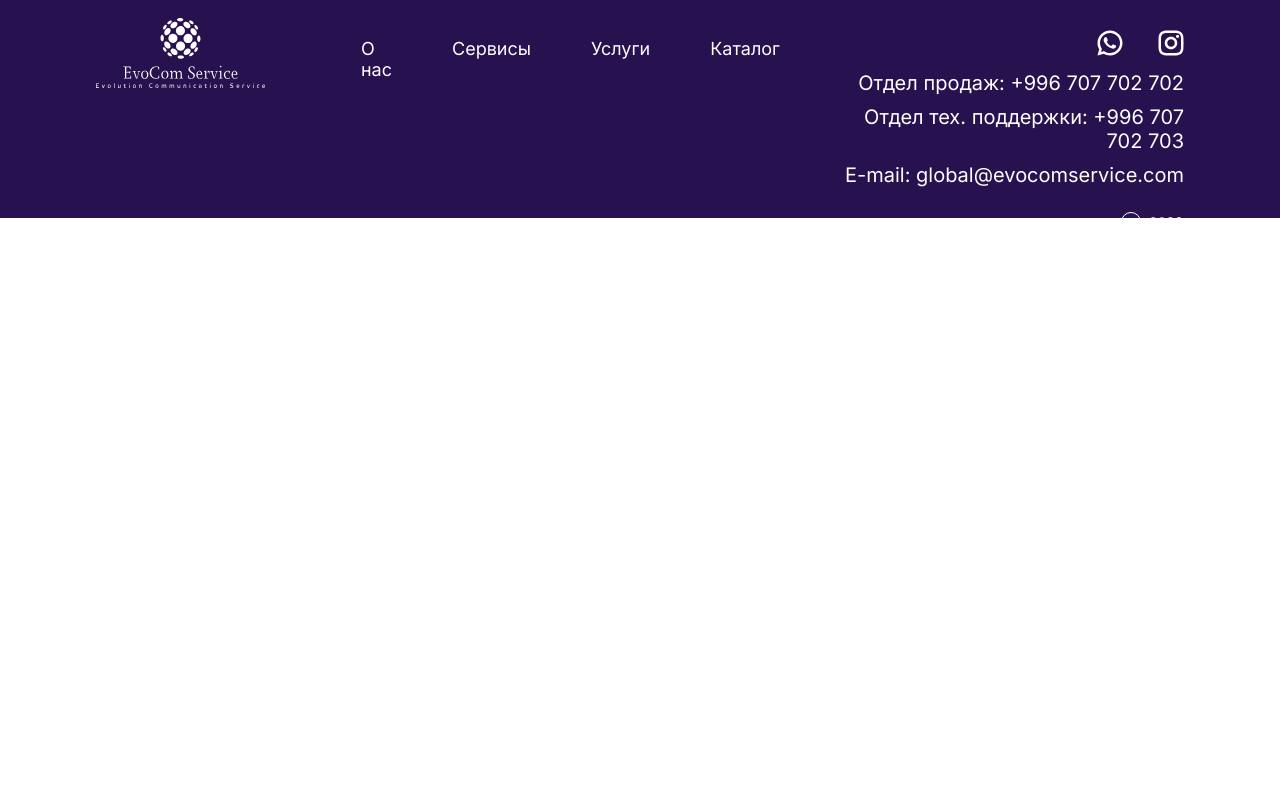
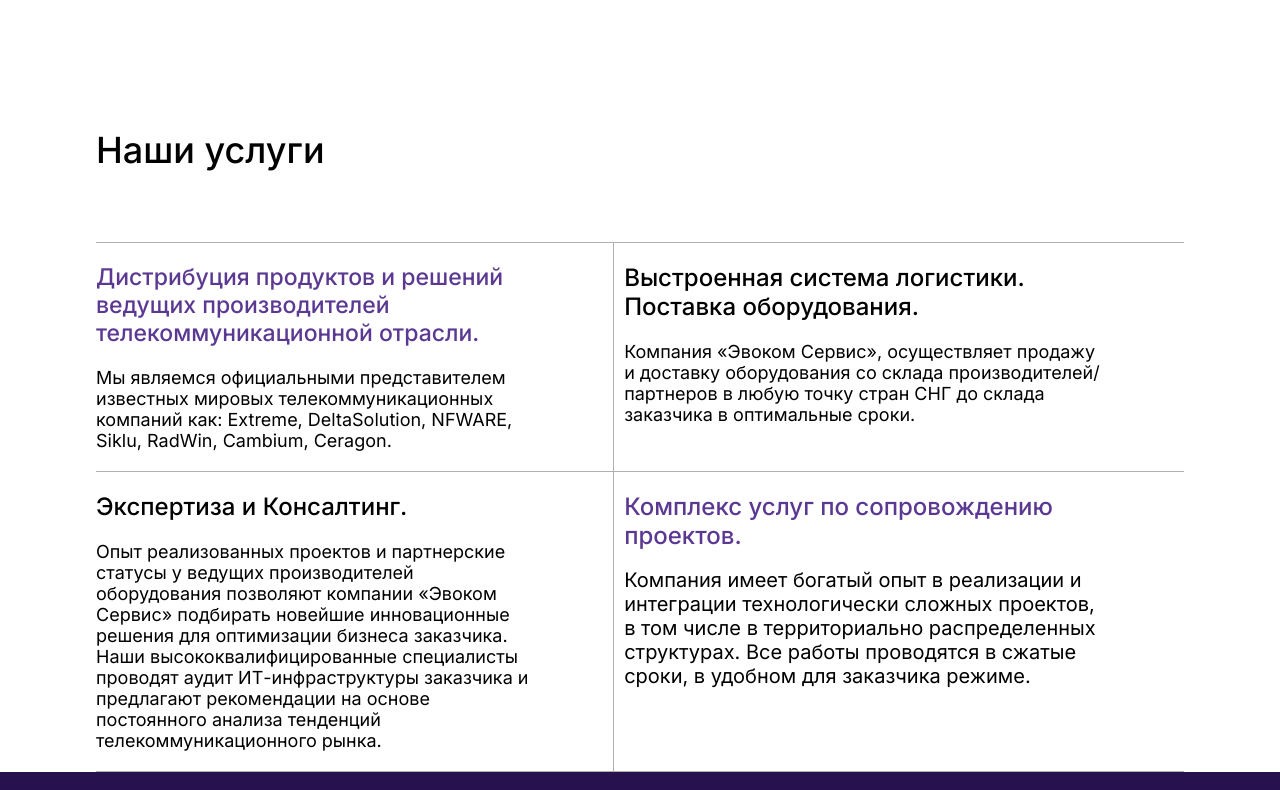
Before and after one commit to Bonecide/EvoCom, a React (Create React App) app: page / in a window 1280 px wide. Shown: the part 1360-2150 px from the top of the page. Before the commit the page ends 1592 px from the top, so only its background shows below. Built offline with nearby package versions, Linux system fonts and the light colour scheme.

Commit message:
finished Amenits

```diff
--- a/src/App.js
+++ b/src/App.js
@@ -3,6 +3,7 @@ import './App.css';
 import Footer from './Components/Footer/Footer';
 import Header from './Components/Header/Header';
 import AboutUs from './Section/AboutUs/AboutUs';
+import Amenits from './Section/Amenits/Amenits';
 import Evocom from './Section/EvoCom/Evocom';
 
 function App() {
@@ -13,6 +14,7 @@ function App() {
         <div className='MAIN_IMAGE_WRAPPER'>
         <Evocom/>
         <AboutUs/>
+        <Amenits/>
         <Footer/>
         </div>
     </div>
--- a/src/Components/Footer/Footer.jsx
+++ b/src/Components/Footer/Footer.jsx
@@ -7,7 +7,7 @@ export default function Footer (){
     <footer className="footer">
       <div className='footer_container'>
         <div className='block_logo'>
-          <a href="#">
+          <a href="#Evocom">
             <img className="logo" src={'img/logo.svg'} alt="EvoCom" />
           </a>
         </div>
--- a/src/Section/AboutUs/AboutUs.scss
+++ b/src/Section/AboutUs/AboutUs.scss
@@ -10,7 +10,7 @@
     color: #222121;
 }
 .AboutUs_text_container {
-    width: 50%;
+    width: 45%;
     display: flex;
     flex-direction: column;
     gap: 20px;
--- /dev/null
+++ b/src/Section/Amenits/Amenits.jsx
@@ -0,0 +1,49 @@
+import './Amenits.scss'
+export default function Amenits() {
+
+    return (
+        <div id="Amenit">
+            <div className="container">
+                <h2 className='Amenits_headline'>Наши услуги</h2>
+                <div className="Amenits" >
+
+                    <div className="Amenits_first_row">
+                      <div className='Amenits_borders_first'>
+                        <div className='Amenits_first_row_first_block'>
+                                <h3>Дистрибуция продуктов и решений ведущих производителей телекоммуникационной отрасли.</h3>
+                                <p>Мы являемся официальными представителем известных мировых телекоммуникационных компаний как: Extreme, DeltaSolution, NFWARE, Siklu, RadWin, Cambium, Ceragon. </p>
+                        </div>
+                      </div>
+                     <div className='Amenits_borders'>
+                        <div className='Amenits_first_row_second_block'>
+                                <h3>Выстроенная система логистики. Поставка оборудования.</h3>
+                                <p>Компания «Эвоком Сервис», осуществляет продажу и доставку оборудования со склада производителей/партнеров в любую точку стран СНГ до склада заказчика в оптимальные сроки. </p>
+                        </div>
+                     </div>
+                    </div>
+                    <div className="Amenits_second_row">
+                       <div className='Amenits_borders_first'>
+                        <div className='Amenits_second_row_first_block'>
+                                <h3>Экспертиза и Консалтинг.</h3>
+                                <p>Опыт реализованных проектов и партнерские статусы у ведущих производителей оборудования позволяют компании «Эвоком Сервис» подбирать новейшие инновационные решения для оптимизации бизнеса заказчика.
+                                    <br />
+                                Наши высококвалифицированные специалисты проводят аудит ИТ-инфраструктуры заказчика
+                                и предлагают рекомендации на основе постоянного анализа тенденций телекоммуникационного рынка.
+                                </p>
+                        </div>
+                        </div>
+                        <div className='Amenits_borders'>
+                        <div className='Amenits_second_row_second_block'>
+                                <h3>Комплекс услуг по сопровождению проектов.</h3>
+                                <p>Компания имеет богатый опыт в реализации
+                                и интеграции технологически сложных проектов, в том числе в территориально
+                                распределенных структурах. Все работы проводятся в сжатые сроки,
+                                в удобном для заказчика режиме.</p>
+                        </div>
+                        </div>
+                    </div>
+                </div>
+            </div>
+        </div>
+    )
+}
--- /dev/null
+++ b/src/Section/Amenits/Amenits.scss
@@ -0,0 +1,77 @@
+.Amenits_headline {
+    font-size: 36px;
+    margin-top: 130px;
+    font-weight: 500;
+}
+.Amenits {
+    width: 100%;
+    margin-top: 70px;
+    display: flex;
+    flex-direction: column;
+    border-top: 1px solid #B0B0B0;
+    &_borders {
+        width: 55%;
+        &_first {
+            border-right: 1px solid #B0B0B0;
+            width: 50%;
+        }
+    }
+    &_first_row {
+        display: flex;
+        border-bottom: 1px solid hsl(0, 0%, 69%);
+        width: 100%;
+
+        &_first_block {
+           padding: 20px 80px 20px 0;
+           p {
+            margin-top: 20px;
+            font-size: 18px;
+           }
+           h3 {
+               color: #5B3992;
+               font-size: 23px;
+               font-weight: 500;
+           }
+        }
+        &_second_block {
+           padding: 20px 80px 20px 10px;
+           p {
+            margin-top: 20px;
+            font-size: 18px;
+        }
+        h3 {
+            font-size: 24px;
+            font-weight: 500;
+        }
+        }
+
+    }
+    &_second_row {
+        display: flex;
+        border-bottom: 1px solid #B0B0B0;
+
+        &_first_block {
+            padding: 20px 80px 20px 0;
+            p {
+                margin-top: 20px;
+                font-size: 18px;
+            }
+            h3 {
+                font-size: 24px;
+                font-weight: 500;
+            }
+         }
+         &_second_block {
+            padding: 20px 80px 20px 10px;
+            p {
+                margin-top: 18px;
+                font-size: 20px;
+            }
+            h3 {
+                color :#5B3992;
+                font-size: 24px;
+                font-weight: 500;
+            }
+         }
+    }
+}
--- a/src/index.scss
+++ b/src/index.scss
@@ -16,7 +16,7 @@ body {
 }
 .container {
   margin: 0 auto;
-  width: 80%;
+  width: 85%;
 }
 a {
   text-decoration: none ;
```
